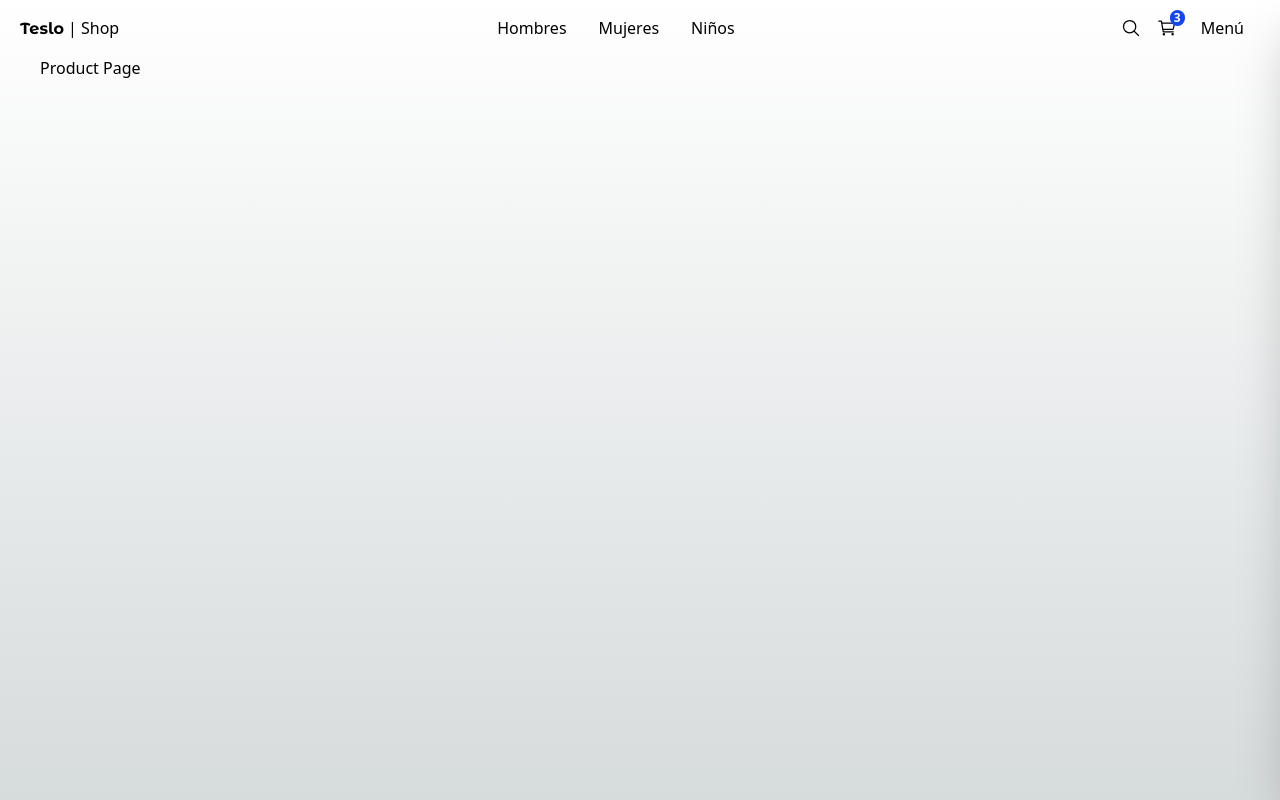
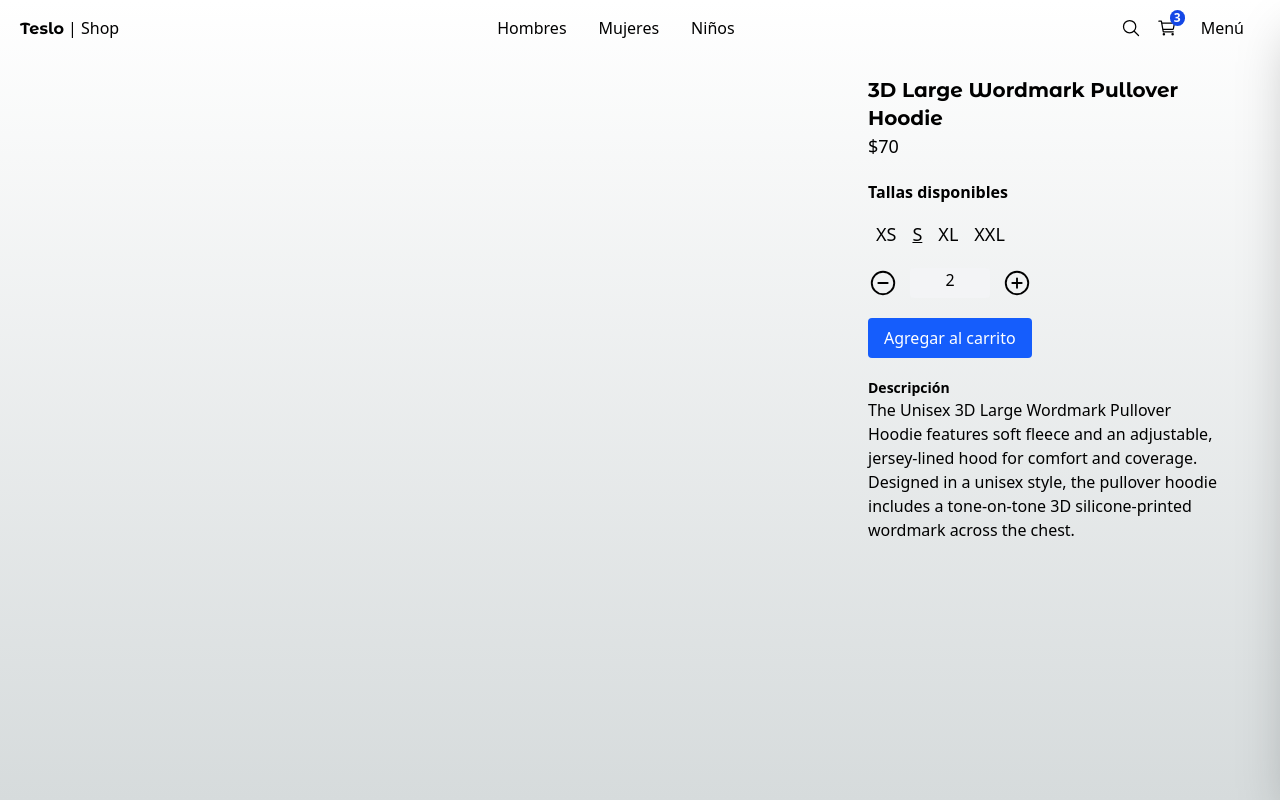
Before and after one commit to juanovni/nextjs-prisma-shop, a Next.js app: page /product/3d_large_wordmark_pullover_hoodie in a window 1280 px wide. Built offline with nearby package versions, Linux system fonts and the light colour scheme.

Commit message:
Added the QuantitySelector and SizeSelector

```diff
--- a/src/app/(shop)/product/[slug]/page.tsx
+++ b/src/app/(shop)/product/[slug]/page.tsx
@@ -1,8 +1,82 @@
+import React from 'react';
 
-export default function() {
+import { notFound } from 'next/navigation';
+
+import { initialData } from '@/seed/seed';
+import { titleFont } from '@/config/fonts';
+import { QuantitySelector, SizeSelector } from '@/components';
+
+interface Props {
+  params: Promise<{
+    slug: string;
+  }>;
+}
+
+export default function ({ params }: Props) {
+  const { slug } = React.use(params);
+  const product = initialData.products.find(product => product.slug === slug);
+
+  if (!product) {
+    notFound();
+  }
+
   return (
-    <div>
-      <h1>Product Page</h1>
+    <div className="mt-5 mb-20 grid grid-cols-1 md:grid-cols-3 gap-3">
+
+      {/* Slideshow */}
+      <div className="col-span-1 md:col-span-2 ">
+
+        {/* Mobile Slideshow */}
+        {/*  <ProductMobileSlideshow
+          title={ product.title }
+          images={ product.images }
+          className="block md:hidden"
+        /> */}
+
+        {/* Desktop Slideshow */}
+        {/* <ProductSlideshow
+          title={ product.title }
+          images={ product.images }
+          className="hidden md:block"
+        /> */}
+
+
+      </div>
+
+      {/* Detalles */}
+      <div className="col-span-1 px-5">
+
+        <h1 className={` ${titleFont.className} antialiased font-bold text-xl`}>
+          {product.title}
+        </h1>
+        <p className="text-lg mb-5">${product.price}</p>
+
+        {/* Selector de Tallas */}
+        <SizeSelector
+          selectedSize={product.sizes[1]}
+          availableSizes={product.sizes}
+        />
+
+
+        {/* Selector de Cantidad */}
+        <QuantitySelector
+          quantity={2}
+        />
+
+
+        {/* Button */}
+        <button className="btn-primary my-5">
+          Agregar al carrito
+        </button>
+
+        {/* Descripción */}
+        <h3 className="font-bold text-sm">Descripción</h3>
+        <p className="font-light">
+          {product.description}
+        </p>
+
+      </div>
+
     </div>
   );
 }
--- a/src/components/index.ts
+++ b/src/components/index.ts
@@ -9,3 +9,6 @@
 export { Sidebar } from './ui/sidebar/Sidebar';
 export { Title } from './ui/title/Title';
 export { TopMenu } from './ui/top-menu/TopMenu';
+
+export * from './product/size-selector/SizeSelector';
+export * from './product/quantity-selector/QuantitySelector';
--- /dev/null
+++ b/src/components/product/quantity-selector/QuantitySelector.tsx
@@ -0,0 +1,40 @@
+'use client';
+
+import { useState } from 'react';
+import { IoAddCircleOutline, IoRemoveCircleOutline } from 'react-icons/io5';
+
+interface Props {
+  quantity: number;
+}
+
+
+
+export const QuantitySelector = ( { quantity }: Props ) => {
+
+  const [ count, setCount ] = useState( quantity );
+
+  const onQuantityChanged = ( value: number ) => {
+
+    if ( count + value < 1 ) return;
+
+    setCount( count + value );
+  };
+
+
+  return (
+    <div className="flex">
+      <button onClick={ () => onQuantityChanged( -1 ) }>
+        <IoRemoveCircleOutline size={ 30 } />
+      </button>
+
+      <span className="w-20 mx-3 px-5 bg-gray-100 text-center rounded">
+        { count }
+      </span>
+
+      <button onClick={ () => onQuantityChanged( +1 ) }>
+        <IoAddCircleOutline size={ 30 } />
+      </button>
+
+    </div>
+  );
+};
--- /dev/null
+++ b/src/components/product/size-selector/SizeSelector.tsx
@@ -0,0 +1,46 @@
+import type { Size } from '@/interfaces';
+import clsx from 'clsx';
+
+
+interface Props {
+  selectedSize: Size;
+  availableSizes: Size[];  // ['SX', 'M', 'XL', 'XXL']
+}
+
+
+
+export const SizeSelector = ({ selectedSize, availableSizes }: Props) => {
+
+  return (
+    <div className="my-5">
+      <h3 className="font-bold mb-4">Tallas disponibles</h3>
+
+      <div className="flex">
+
+        {
+          availableSizes.map(size => (
+            <button
+              key={size}
+              className={
+                clsx(
+                  "mx-2 hover:underline text-lg",
+                  {
+                    'underline': size === selectedSize
+                  }
+                )
+              }
+            >
+              {size}
+            </button>
+          ))
+
+        }
+
+
+      </div>
+
+
+
+    </div>
+  )
+}
```
